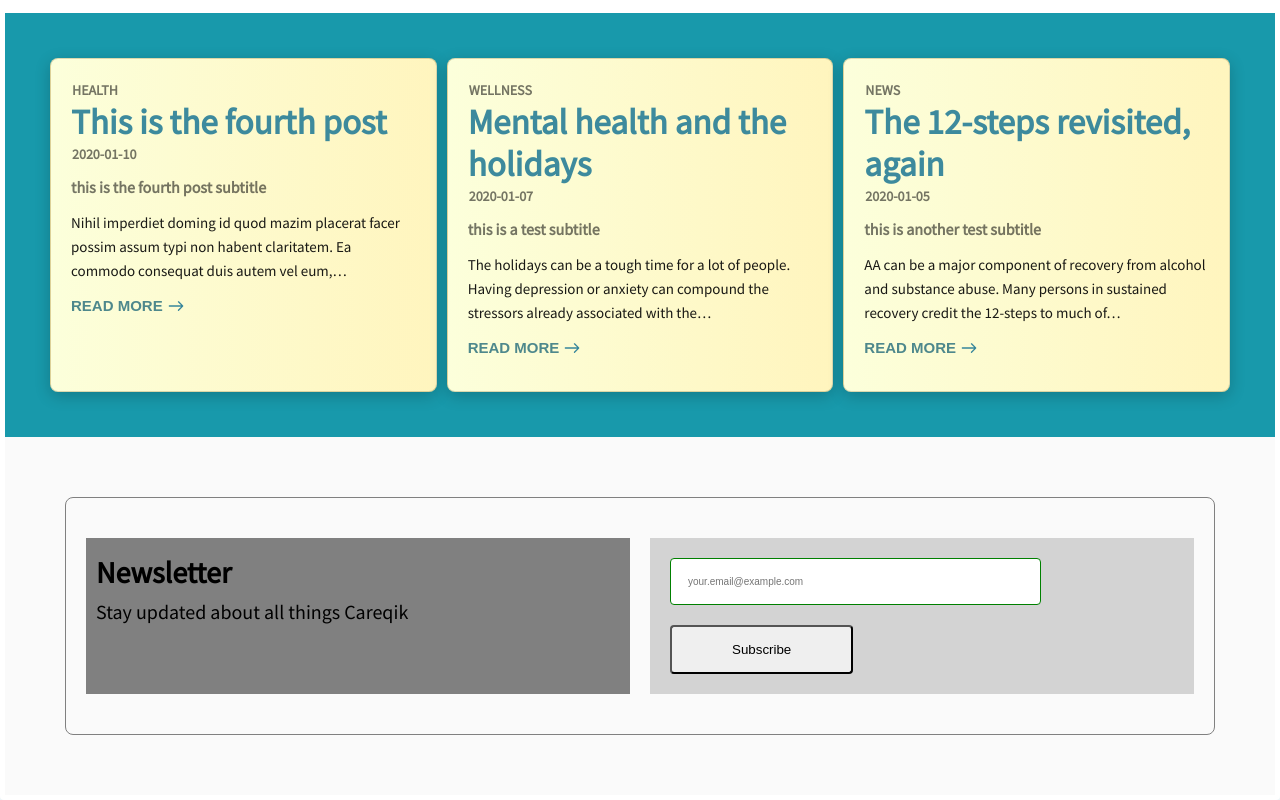
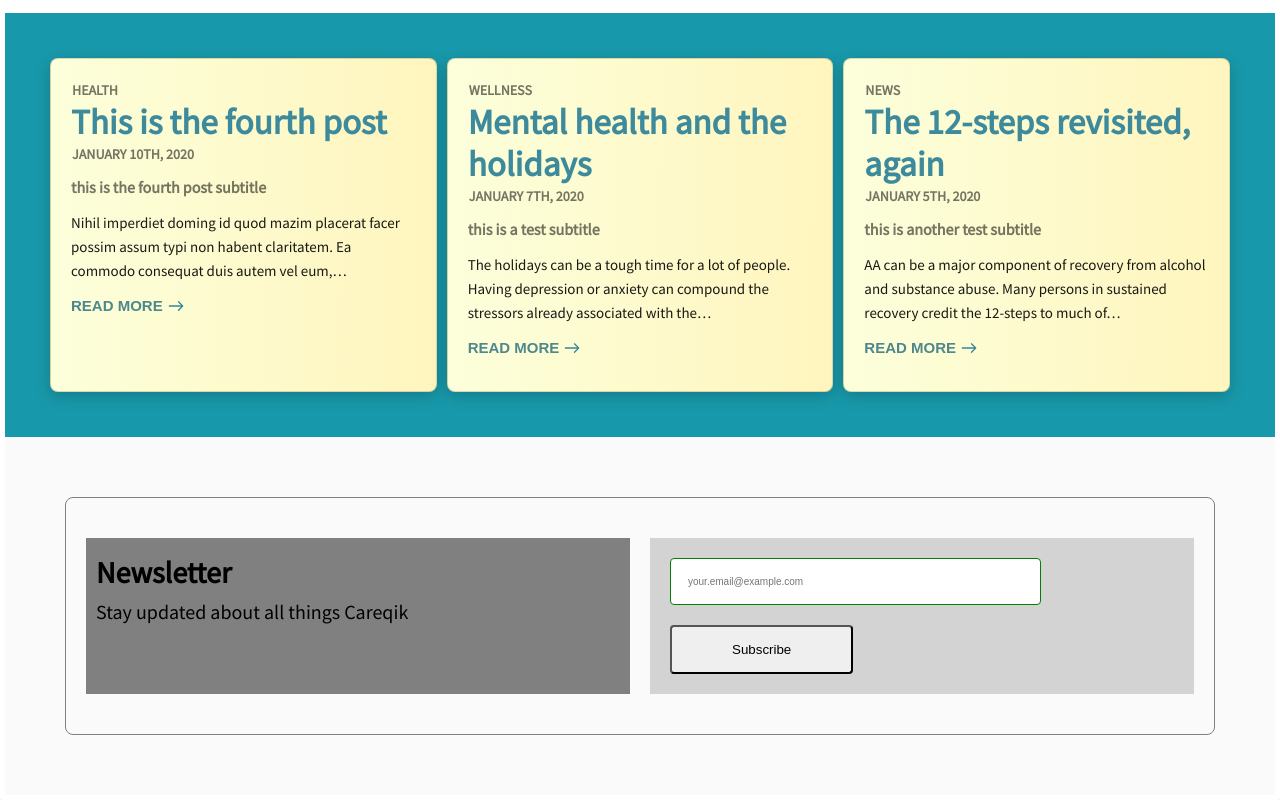
Before and after one commit to bubujone35/careqik-landing-v5, a Gatsby site: page / in a window 1280 px wide. Shown: the part 2551-3351 px from the top of the page. Built offline with nearby package versions, Linux system fonts and the light colour scheme; Gatsby itself is replaced by a stand-in of ours.

Commit message:
changed formating of date in blog posts previews

```diff
--- a/src/components/posts.js
+++ b/src/components/posts.js
@@ -6,7 +6,8 @@ import styled from "styled-components";
 
 const getMarkdownPosts = graphql`
   {
-    allMarkdownRemark(limit: 3, sort: {order: DESC, fields: [frontmatter___date]}) {
+    allMarkdownRemark(limit: 3,
+      sort: {order: DESC, fields: [frontmatter___date]}) {
       totalCount
       edges {
         node {
@@ -18,7 +19,7 @@ const getMarkdownPosts = graphql`
             meta
             title
             subtitle
-            date
+            date(formatString: "MMMM Do, YYYY")
           }
           excerpt
         }
```
